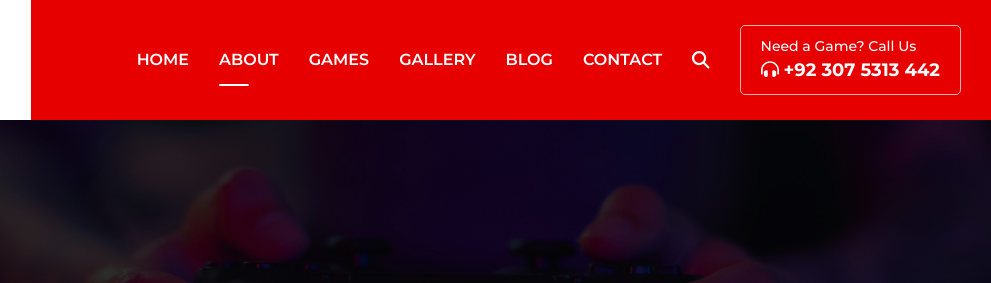
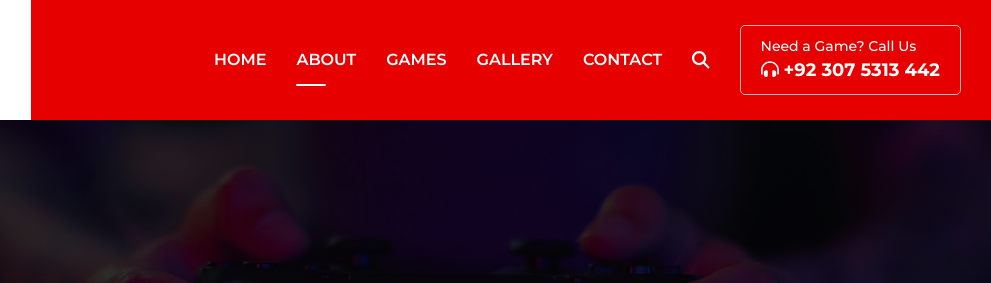
Before and after one commit to mrxain699/hitostudios, a plain HTML site: page about.html in a window 1280 px wide. Shown: the top 283 px of the page, 289-1280 px from the left. Drawn offline with nearby package versions, Linux system fonts and the light colour scheme.

Commit message:
Update Links

```diff
--- a/about.html
+++ b/about.html
@@ -54,7 +54,6 @@
               <li class="active"><a href="about.html">About</a></li>
               <li><a href="games.html">Games</a></li>
               <li><a href="gallery.html">Gallery</a></li>
-              <li><a href="blog.html">Blog</a></li>
               <li><a href="contact.html">Contact</a></li>
             </ul>
           </div>
@@ -96,7 +95,6 @@
               <li class="active"><a href="about.html">About</a></li>
               <li><a href="games.html">Games</a></li>
               <li><a href="gallery.html">Gallery</a></li>
-              <li><a href="blog.html">Blog</a></li>
               <li><a href="contact.html">Contact</a></li>
             </ul>
           </div>
@@ -123,9 +121,6 @@
               </li>
               <li class="nav-item">
                 <a href="gallery.html" class="nav-links">Gallery</a>
-              </li>
-              <li class="nav-item">
-                <a href="blog.html" class="nav-links">Blog</a>
               </li>
               <li class="nav-item">
                 <a href="contact.html" class="nav-links">Contact</a>
```
Also changed, not shown: contact.html (+0 -5 lines), gallery.html (+0 -5 lines), games.html (+0 -5 lines), index.html (+0 -3 lines).
